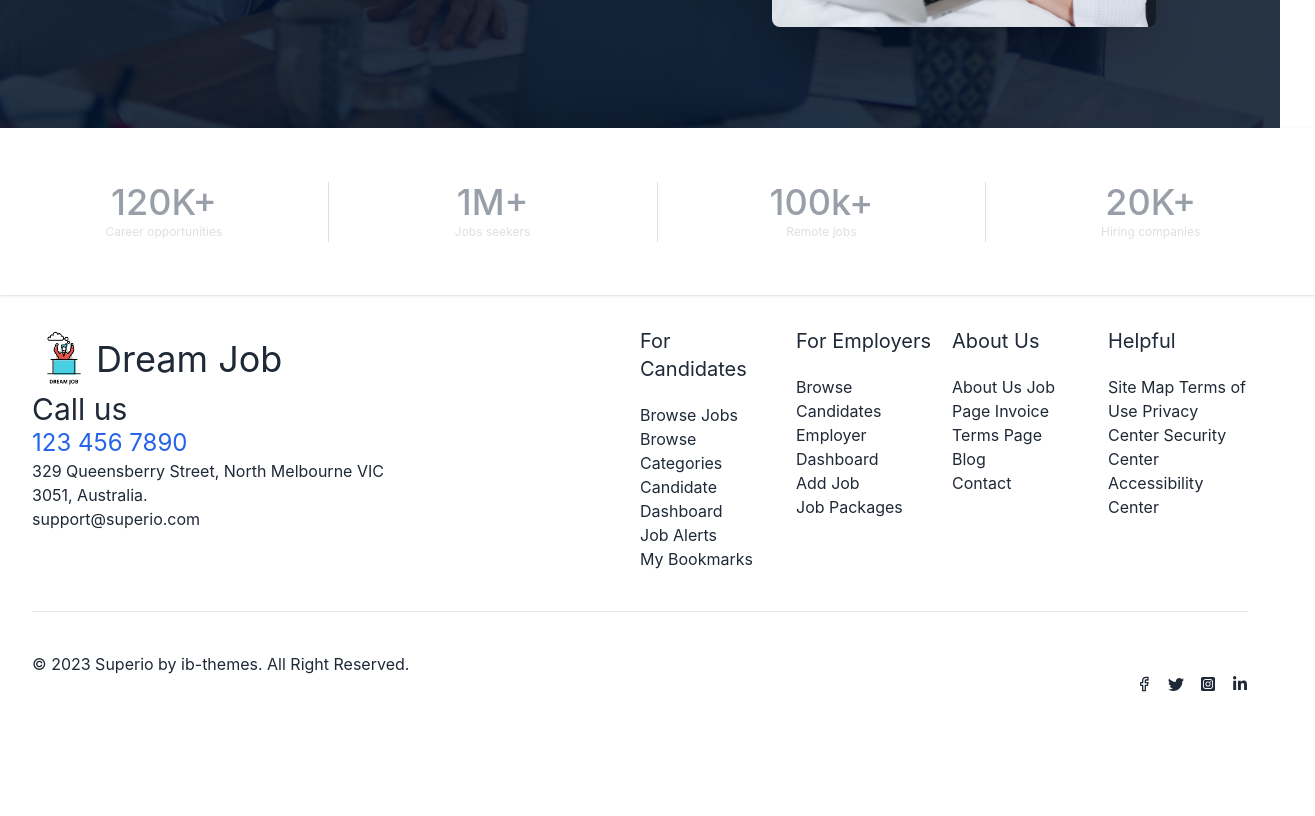
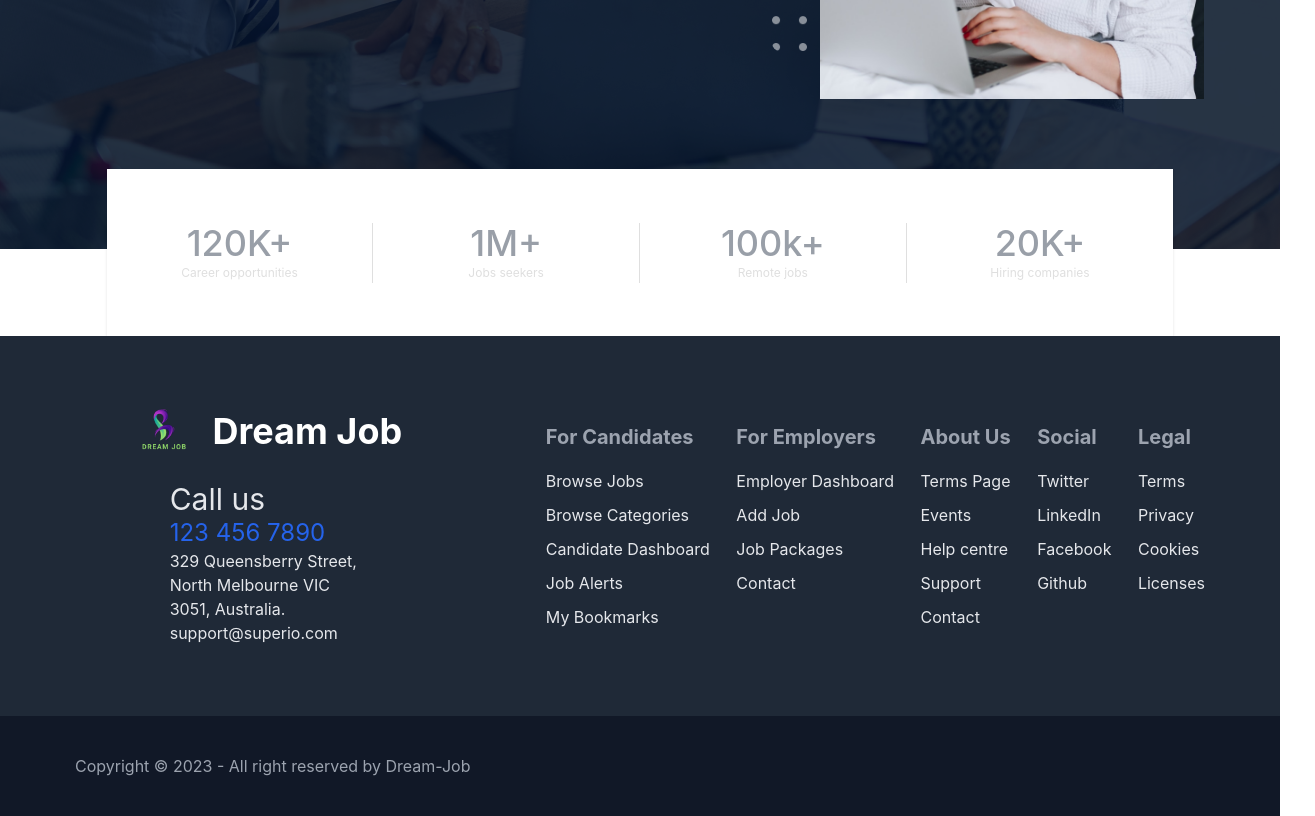
Before and after one commit to shuvo1710/Dream-job01, a React (Create React App) app: page /feature in a window 1280 px wide. Shown: the part 680-1496 px from the top of the page, 1315 px wide, since content can reach past the window. Before the commit the page ends 1388 px from the top, so only its background shows below. Built offline with nearby package versions, Linux system fonts and the light colour scheme; some icons are missing.

Commit message:
bannar 2 added

```diff
--- a/src/Component/Banner2/Banner.css
+++ b/src/Component/Banner2/Banner.css
@@ -1,4 +1,5 @@
 .banner2-img {
     background-image: url(../../assets/banner2/Rectangle\ 10.png);
     width: 100%;
+    height: 833px;
   }
--- a/src/Component/Banner2/Banner.js
+++ b/src/Component/Banner2/Banner.js
@@ -1,5 +1,6 @@
 import React from "react";
 import img2 from "../../assets/banner2/Rectangle 4.png";
+import img3 from "../../assets/banner2/Group 1.png";
 import "./Banner.css";
 
 const Banner = () => {
@@ -7,9 +8,16 @@ const Banner = () => {
     <div>
       <div className="hero min-h-screen banner2-img content-fit">
         <div className="hero-content flex-col lg:flex-row-reverse w-5/6 mx-auto">
-          <img src={img2} alt="" className="max-w-sm  rounded-lg shadow-2xl" />
+          <div className="relative mx-auto">
+            <div className="p-6">
+              <img src={img3} alt="" className="max-w-sm rounded-lg" />
+            </div>
+            <div className=" absolute top-12 left-12  p-6">
+              <img src={img2} alt="" className="max-w-sm" />
+            </div>
+          </div>
           <div>
-            <h1 className="text-5xl font-bold w-[632px] h-[166px]  text-6xl leading-[83px] text-[#FFFFFF]">
+            <h1 className="font-bold w-[632px] h-[166px]  text-6xl leading-[83px] text-[#FFFFFF]">
               Find your dream <span className="text-blue-500">job</span>
               <br />
               full time, part time{" "}
@@ -26,7 +34,7 @@ const Banner = () => {
           </div>
         </div>
       </div>
-      <section className="grid lg:grid-cols-4 md:grid-cols-2 sm:grid-cols-2 text-center w-[1315px] h-[167px] items-center w-5/6 mx-auto  -mt-20 bg-[#FFFFFF] shadow ">
+      <section className="grid lg:grid-cols-4 md:grid-cols-2 sm:grid-cols-2 text-center h-[167px] items-center w-5/6 mx-auto  -mt-20 bg-[#FFFFFF] shadow ">
         <div className="border-r border-[#DFDFDF]">
           <h2 className="text-4xl font-medium leading-10 text-[#999FA8]">
             120K+
--- a/src/Component/Footer/Footer.js
+++ b/src/Component/Footer/Footer.js
@@ -1,96 +1,169 @@
 import React from "react";
-import dream from "../../assets/dream.png"
-import { FiFacebook } from "react-icons/fi";
-import { BsTwitter } from "react-icons/bs";
-import { FaInstagramSquare } from "react-icons/fa";
-import { FaLinkedinIn } from "react-icons/fa";
-import { Link } from "react-router-dom";
+import dream from "../../assets/Dream-job-logo-preview.png";
+import { Icon } from "@iconify/react";
 
 const Footer = () => {
   return (
-    <div className="m-8">
-      <div className="grid lg:grid-cols-2 md:grid-cols-1 ">
-        <div className="w-30%">
-          <div className="flex ">
     <div>
-              <img className="w-16 h-16" src={dream} alt="#" />
+      <div className="flex flex-col mx-auto max-w-[1500px] h-auto">
+        <div className="flex lg:items-center lg:justify-between flex-col lg:flex-row gap-y-[45px] py-[30px] lg:py-0 px-[15px] sm:px-[30px] md:px-[40px] lg:px-[50px] xl:px-[75px] w-full h-auto lg:h-[380px] bg-gray-800">
+          <div className="lg:w-4/12">
+            <div className="flex items-center justify-center gap-x-[8px] mb-[10px] text-white">
+              <img src={dream} alt="" className="w-20 h-20" />
+              <h3 className="my-3 text-4xl font-bold">Dream Job</h3>
             </div>
-            <div className="my-3 text-4xl">Dream Job</div>
-          </div>
+
+            <div className="flex justify-center">
+              <div className=" mx-auto text-gray-200">
                 <h1 className="text-3xl">Call us</h1>
                 <h1 className="text-2xl text-blue-600">123 456 7890</h1>
                 <p className="mb-4">
-            329 Queensberry Street, North Melbourne VIC <br />
+                  329 Queensberry Street, <br /> North Melbourne VIC <br />
                   3051, Australia.
                   <br />
                   support@superio.com
                 </p>
               </div>
-        <div className="grid lg:grid-cols-4 md:grid-cols-2 sm:grid-cols-1 gap-4 ">
-          {/* part2 */}
-          <div>
-            <h1 className="text-xl mb-5">For Candidates</h1>
-            <p>
-              Browse Jobs <br />
-              Browse Categories <br />
-              Candidate Dashboard <br />
-              Job Alerts <br />
-              My Bookmarks
-            </p>
             </div>
-          <div>
-            <h1 className="text-xl mb-5">For Employers</h1>
-            <p>
-              Browse Candidates Employer Dashboard <br />
-              Add Job <br />
-              Job Packages
-            </p>
           </div>
-          <div>
-            <h1 className="text-xl mb-5">About Us</h1>
-            <p>
-              About Us Job Page Invoice <br />
-              Terms Page <br />
-              Blog <br />
-              Contact
-            </p>
+
+          <div className="flex justify-center sm:justify-between flex-wrap lg:flex-nowrap gap-y-[60px] gap-x-[90px] sm:gap-x-0 lg:w-7/12">
+            <div className="text-center sm:text-left">
+              <div className="mb-[18px] text-gray-400 text-xl font-bold select-none">
+                For Candidates
               </div>
-          <div>
-            <h1 className="text-xl mb-5">Helpful </h1>
-            <p>
-              Site Map Terms of Use Privacy Center Security Center Accessibility
-              Center
-            </p>
+
+              <ul className="flex flex-col gap-[10px] text-gray-200">
+                <a className="hover:underline" href="/">
+                  <li>Browse Jobs</li>
+                </a>
+                <a className="hover:underline" href="/">
+                  <li>Browse Categories</li>
+                </a>
+                <a className="hover:underline" href="/">
+                  <li>Candidate Dashboard</li>
+                </a>
+                <a className="hover:underline" href="/">
+                  <li>Job Alerts</li>
+                </a>
+                <a className="hover:underline" href="/">
+                  <li>My Bookmarks</li>
+                </a>
+              </ul>
+            </div>
+
+            <div className="text-center sm:text-left">
+              <div className="mb-[18px] text-gray-400 text-xl font-bold select-none">
+                For Employers
+              </div>
+
+              <ul className="flex flex-col gap-[10px] text-gray-200">
+                <a className="hover:underline" href="/">
+                  <li>Employer Dashboard</li>
+                </a>
+                <a className="hover:underline" href="/">
+                  <li> Add Job</li>
+                </a>
+                <a className="hover:underline" href="/">
+                  <li>Job Packages</li>
+                </a>
+                <a className="hover:underline" href="/">
+                  <li>Contact</li>
+                </a>
+              </ul>
+            </div>
+
+            <div className="text-center sm:text-left">
+              <div className="mb-[18px] text-gray-400 text-xl font-bold select-none">
+                About Us
+              </div>
+
+              <ul className="flex flex-col gap-[10px] text-gray-200">
+                <a className="hover:underline" href="/">
+                  <li>Terms Page</li>
+                </a>
+                <a className="hover:underline" href="/">
+                  <li>Events</li>
+                </a>
+                <a className="hover:underline" href="/">
+                  <li>Help centre</li>
+                </a>
+
+                <a className="hover:underline" href="/">
+                  <li>Support</li>
+                </a>
+                <a className="hover:underline" href="/">
+                  <li>Contact</li>
+                </a>
+              </ul>
+            </div>
+
+            <div className="text-center sm:text-left">
+              <div className="mb-[18px] text-gray-400 text-xl font-bold select-none">
+                Social
+              </div>
+
+              <ul className="flex flex-col gap-[10px] text-gray-200">
+                <a className="hover:underline" href="/">
+                  <li>Twitter</li>
+                </a>
+                <a className="hover:underline" href="/">
+                  <li>LinkedIn</li>
+                </a>
+                <a className="hover:underline" href="/">
+                  <li>Facebook</li>
+                </a>
+                <a className="hover:underline" href="/">
+                  <li>Github</li>
+                </a>
+              </ul>
+            </div>
+
+            <div className="text-center sm:text-left">
+              <div className="mb-[18px] text-gray-400 text-xl font-bold select-none">
+                Legal
+              </div>
+
+              <ul className="flex flex-col gap-[10px] text-gray-200">
+                <a className="hover:underline" href="/">
+                  <li>Terms</li>
+                </a>
+                <a className="hover:underline" href="/">
+                  <li>Privacy</li>
+                </a>
+                <a className="hover:underline" href="/">
+                  <li>Cookies</li>
+                </a>
+                <a className="hover:underline" href="/">
+                  <li>Licenses</li>
+                </a>
+              </ul>
             </div>
           </div>
         </div>
-      <div className="divide-x divide-slate-950 my-10">
-        <hr />
+
+        <div className="flex items-center justify-evenly sm:justify-between flex-col sm:flex-row sm:px-[30px] md:px-[40px] lg:px-[50px] xl:px-[75px] w-full h-[100px] bg-gray-900">
+          <div className="text-gray-400">
+            Copyright © 2023 - All right reserved by Dream-Job
           </div>
-      {/* down */}
-      <div className="sm:col-reverse">
-        <div className="">© 2023 Superio by ib-themes. All Right Reserved.</div>
-        <div className="flex lg:float-right  gap-4 ">
-          <div>
-            <Link to="./">
-              <FiFacebook></FiFacebook>
-            </Link>
-          </div>
-          <div>
-            <Link to="./">
-              <BsTwitter></BsTwitter>
-            </Link>
-          </div>
-          <div>
-            <Link to="./">
-              <FaInstagramSquare></FaInstagramSquare>
-            </Link>
-          </div>
-          <div>
-            <Link to="./">
-              <FaLinkedinIn></FaLinkedinIn>
-            </Link>
-          </div>
+
+          <ul className="flex gap-[15px] text-gray-400 cursor-pointer">
+            <li className="ease-in duration-200 hover:text-gray-100">
+              <Icon icon="ri:facebook-circle-fill" width="24" />
+            </li>
+            <li className="ease-in duration-200 hover:text-gray-100">
+              <Icon icon="jam:linkedin-circle" width="24" />
+            </li>
+            <li className="ease-in duration-200 hover:text-gray-100">
+              <Icon icon="mdi:github" width="24" />
+            </li>
+            <li className="ease-in duration-200 hover:text-gray-100">
+              <Icon icon="ant-design:twitter-circle-filled" width="24" />
+            </li>
+            <li className="ease-in duration-200 hover:text-gray-100">
+              <Icon icon="mdi:instagram" width="24" />
+            </li>
+          </ul>
         </div>
       </div>
     </div>
```
Also changed, not shown: src/Component/Navbar/Navbar.js (+45 -47 lines), src/Router/Router.js (+12 -17 lines), src/assets/Dream-job-logo-preview.png (added), src/assets/banner2/Group 1.png (added). Lines whose indentation alone changed are shown as unchanged.
